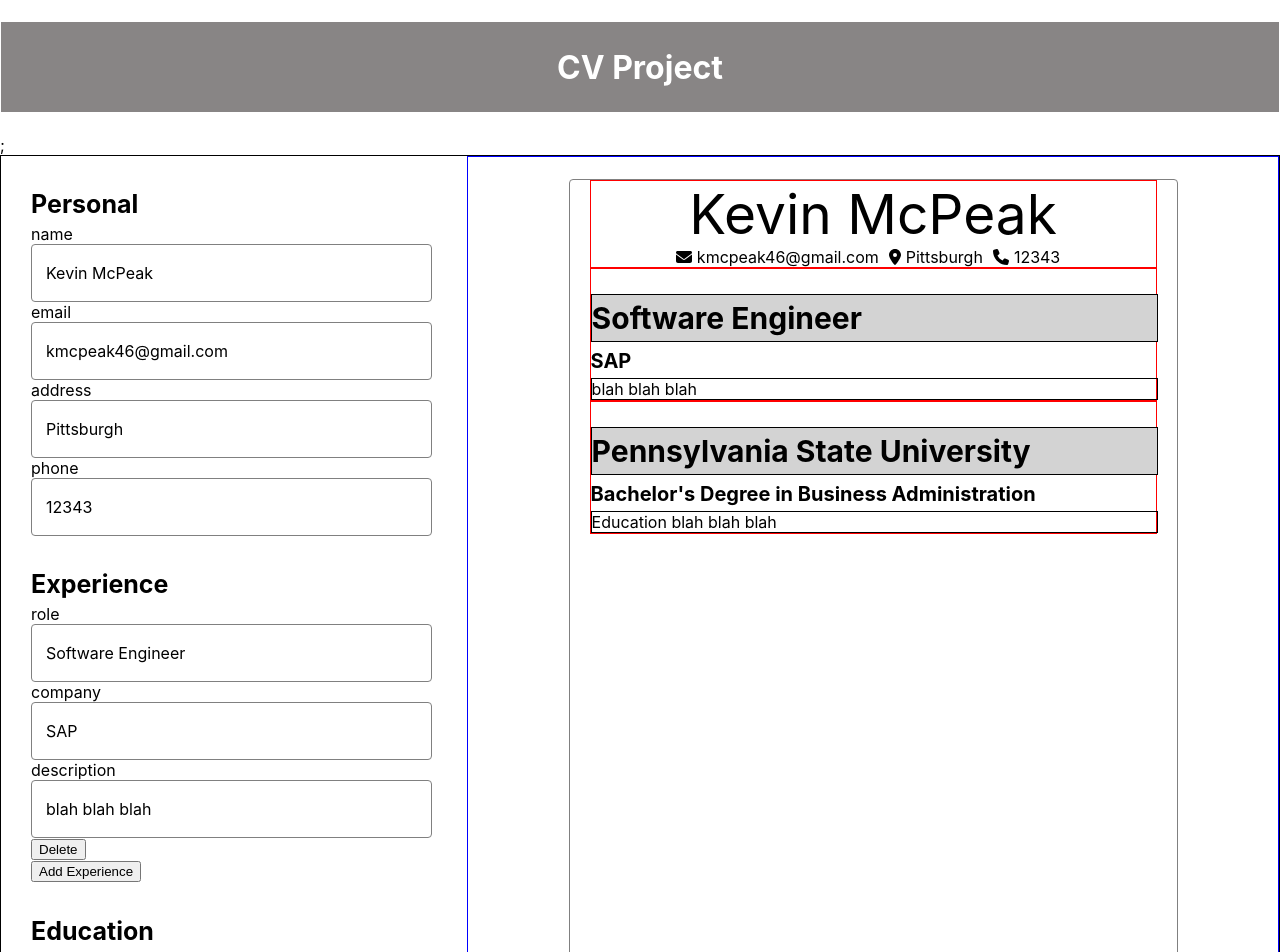
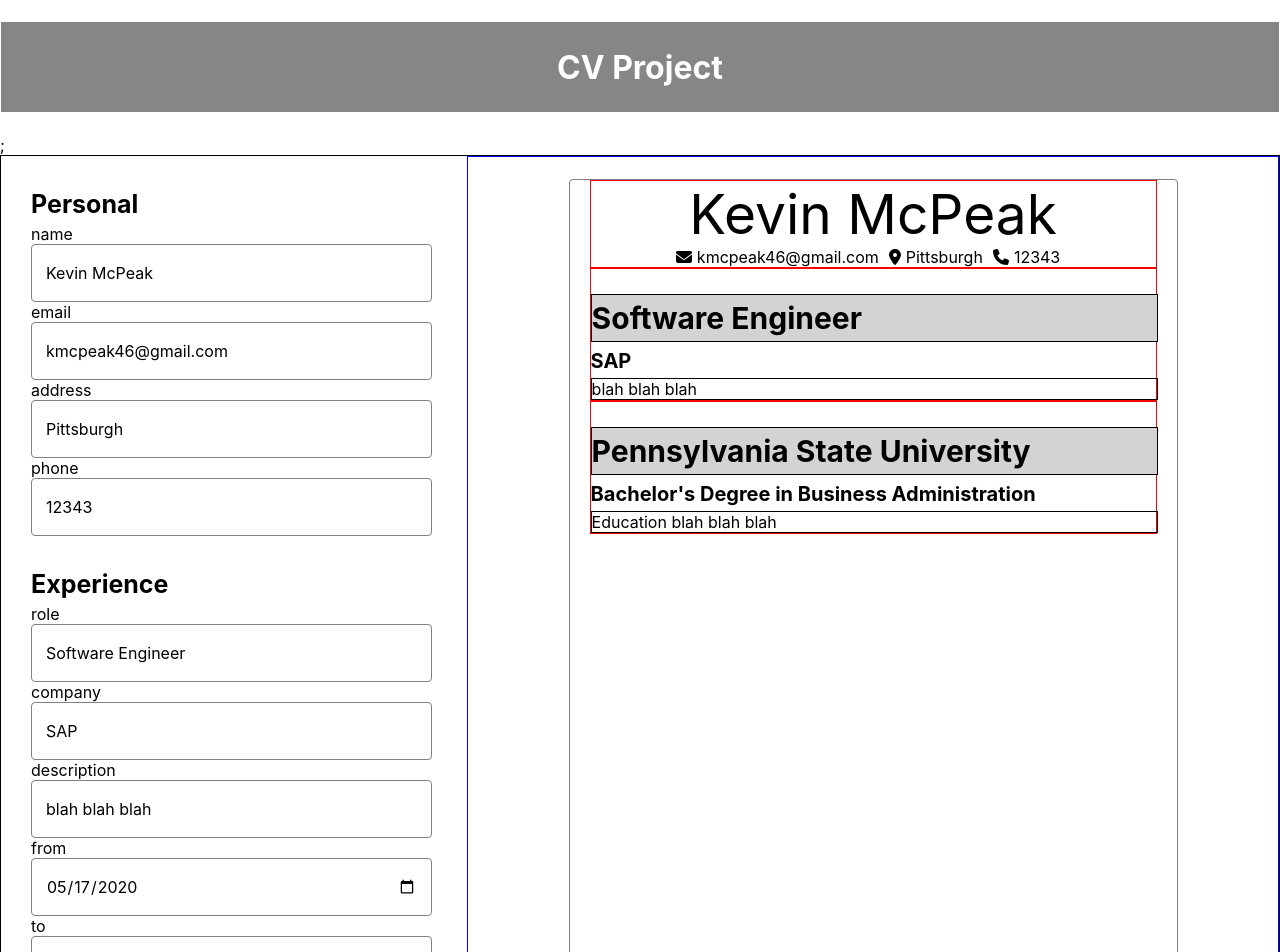
Before and after one commit to kpgh46/coverproject, a React (Create React App) app: page / in a window 1280 px wide. Shown: the top 952 px of the page. Built offline with nearby package versions, Linux system fonts and the light colour scheme.

Commit message:
added Date field functionality

```diff
--- a/src/App.js
+++ b/src/App.js
@@ -38,6 +38,8 @@ function App() {
 			role: "Software Engineer",
 			company: "SAP",
 			description: "blah blah blah",
+			from: "2020-05-17",
+			to: "2022-05-18",
 			id: uniqid(),
 		},
 	]);
@@ -47,6 +49,8 @@ function App() {
 			university: "Pennsylvania State University",
 			major: "Bachelor's Degree in Business Administration",
 			description: "Education blah blah blah",
+			from: "2006-05-17",
+			to: "2011-05-18",
 			id: uniqid(),
 		},
 	]);
--- a/src/components/Entry.js
+++ b/src/components/Entry.js
@@ -2,7 +2,7 @@ import React from "react";
 
 export default function Entry(props) {
 	let fields = props.text.filter((item) => {
-		return item[0] !== "id";
+		return item[0] !== "id" && item[0] !== "to" && item[0] !== "from";
 	});
 
 	let textInputs = fields.map((field) => {
@@ -23,11 +23,35 @@ export default function Entry(props) {
 		);
 	});
 
+	let dates = props.text.filter((item) => {
+		return item[0] === "to" || item[0] === "from";
+	});
+
+	let dateInputs = dates.map((item) => {
+		return (
+			<div>
+				<label for={item}>{item[0]}</label>
+				<input
+					onChange={(event) =>
+						props.updatePreview(event, props.setData)
+					}
+					type="date"
+					for={item[1]}
+					id={props.id}
+					value={item[1]}
+				></input>
+			</div>
+		);
+	});
+
 	return (
 		<div>
 			<h4 className="entry-header">{props.entryHeader}</h4>
 			<div className="entry-section">
-				<form>{textInputs}</form>
+				<form>
+					{textInputs}
+					{dateInputs}
+				</form>
 				{props.entryHeader !== "Personal" ? (
 					<button
 						onClick={(event) =>
```
